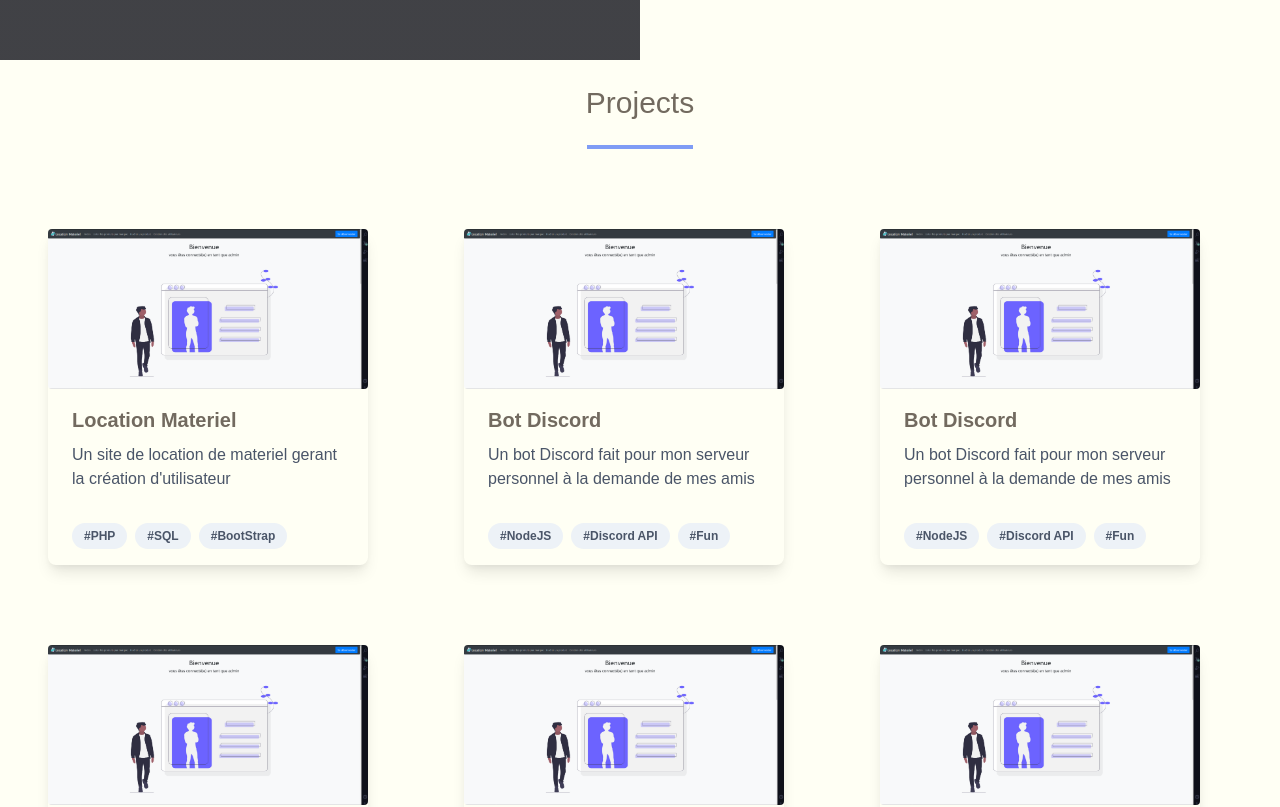
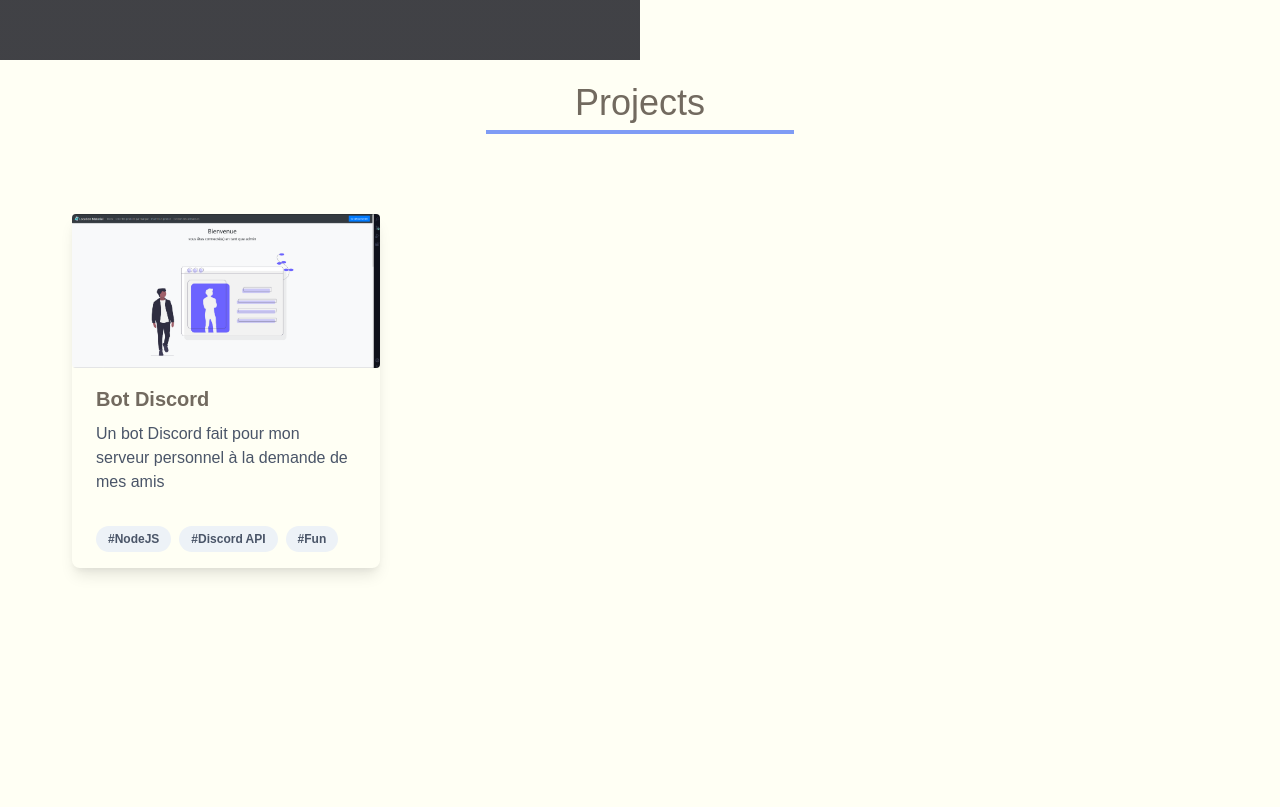
Before and after one commit to eIyth/portfolio-react, a React (Create React App) app: page / in a window 1280 px wide. Shown: the part 740-1547 px from the top of the page. After the commit the page ends 1396 px from the top, so only its background shows below. Built offline with nearby package versions, Linux system fonts and the light colour scheme.

Commit message:
Layout fix (mobile)

```diff
--- a/src/components/about.js
+++ b/src/components/about.js
@@ -6,8 +6,8 @@ import { FontAwesomeIcon } from '@fortawesome/react-fontawesome';
 class AboutMe extends React.Component{
     render(){
         return(
-        <div className="h-screen flex flex-wrap">
-            <div className="flex w-full p-16 md:w-6/12 md:p-0 items-center justify-center left-block">
+        <div className="md:h-screen flex flex-wrap">
+            <div className="flex h-screen w-full p-16 md:w-6/12  md:p-0 items-center justify-center left-block">
                 <div className="rounded overflow-hidden text-center">
                     <img className="w-40 mx-auto rounded-full object-top" src="https://pbs.twimg.com/profile_images/1164206749093695488/e_wm8Yhc_400x400.jpg" alt="Gwenc'hlan Le Kerneau" />
                     <div className="px-6 py-4">
@@ -32,13 +32,13 @@ class AboutMe extends React.Component{
                     </div>
                 </div>
             </div>
-            <div className="flex md:w-6/12  items-center justify-center object-center">
+            <div className="flex p-0 w-screen md:w-6/12 items-center justify-center">
                 <div className="overflow-hidden">
                     <div className="px-6 py-4">
                         <div className="text-4xl font-light ">About me</div>
                         <div className="flex w-5/12 border-t-4 mb-10 border-indigo-400"></div>
                         <p className="font-thin text-md text-gray-600 max-w-md text-justify">
-                            I'm a French Network Engineering and Telecoms student, but I'm also a programming addict. I love creating Web pages and learning new languages.
+                            I'm a French Network Engineering and Telecoms student, but I'm also a programming enthousiast. I love creating Websites and learning new languages.
                         </p>
                         <p className="font-thin text-md text-gray-600 max-w-md mt-3 text-justify">
                             You can download my CV by clicking the button on the left. You can also discover all my projects by scrolling under.
--- a/src/components/projects.js
+++ b/src/components/projects.js
@@ -4,41 +4,11 @@ import Cards from '../components/cards.js'
 class Projects extends React.Component{
     render(){
         return(
-            <div>
-             <div className="text-3xl text-center my-5">Projects</div>
-             <div className=" flex mx-auto items-center justify-center w-1/12 border-t-4 mb-10 border-indigo-400 "></div>
-            <div className="container w-screen mt-10 mx-auto">
-            <Cards
-              name="Location Materiel"
-              text="Un site de location de materiel gerant la création d'utilisateur"
-              language={['#PHP','#SQL','#BootStrap']}
-              image='/images/LocationMateriel.png'
-              website="https://gwenchlan-le-kerneau.fr"
-            />
-            <Cards
-              name="Bot Discord"
-              text="Un bot Discord fait pour mon serveur personnel à la demande de mes amis"
-              language={['#NodeJS','#Discord API','#Fun']}
-              image='/images/LocationMateriel.png'
-            />
-                    <Cards
-              name="Bot Discord"
-              text="Un bot Discord fait pour mon serveur personnel à la demande de mes amis"
-              language={['#NodeJS','#Discord API','#Fun']}
-              image='/images/LocationMateriel.png'
-            />
-                    <Cards
-              name="Bot Discord"
-              text="Un bot Discord fait pour mon serveur personnel à la demande de mes amis"
-              language={['#NodeJS','#Discord API','#Fun']}
-              image='/images/LocationMateriel.png'
-            />
-                    <Cards
-              name="Bot Discord"
-              text="Un bot Discord fait pour mon serveur personnel à la demande de mes amis"
-              language={['#NodeJS','#Discord API','#Fun']}
-              image='/images/LocationMateriel.png'
-            />
+          <div className="flex p-0 w-screen items-center justify-center">
+          <div className="overflow-hidden">
+              <div className="px-6 py-4">
+                  <div className="text-4xl font-light text-center ">Projects</div>
+                  <div className=" mx-auto flex w-3/12 md:w1/12 border-t-4 mb-10 border-indigo-400"></div>
                       <Cards
                       name="Bot Discord"
                       text="Un bot Discord fait pour mon serveur personnel à la demande de mes amis"
@@ -46,10 +16,15 @@ class Projects extends React.Component{
                       image='/images/LocationMateriel.png'
                       />
               </div>
+              <div className="px-6 py-4">
+              </div>
+          </div>
       </div>
 
         );
     }
 }
 
+
+
 export default Projects;
```
Lines whose indentation alone changed are shown as unchanged.
